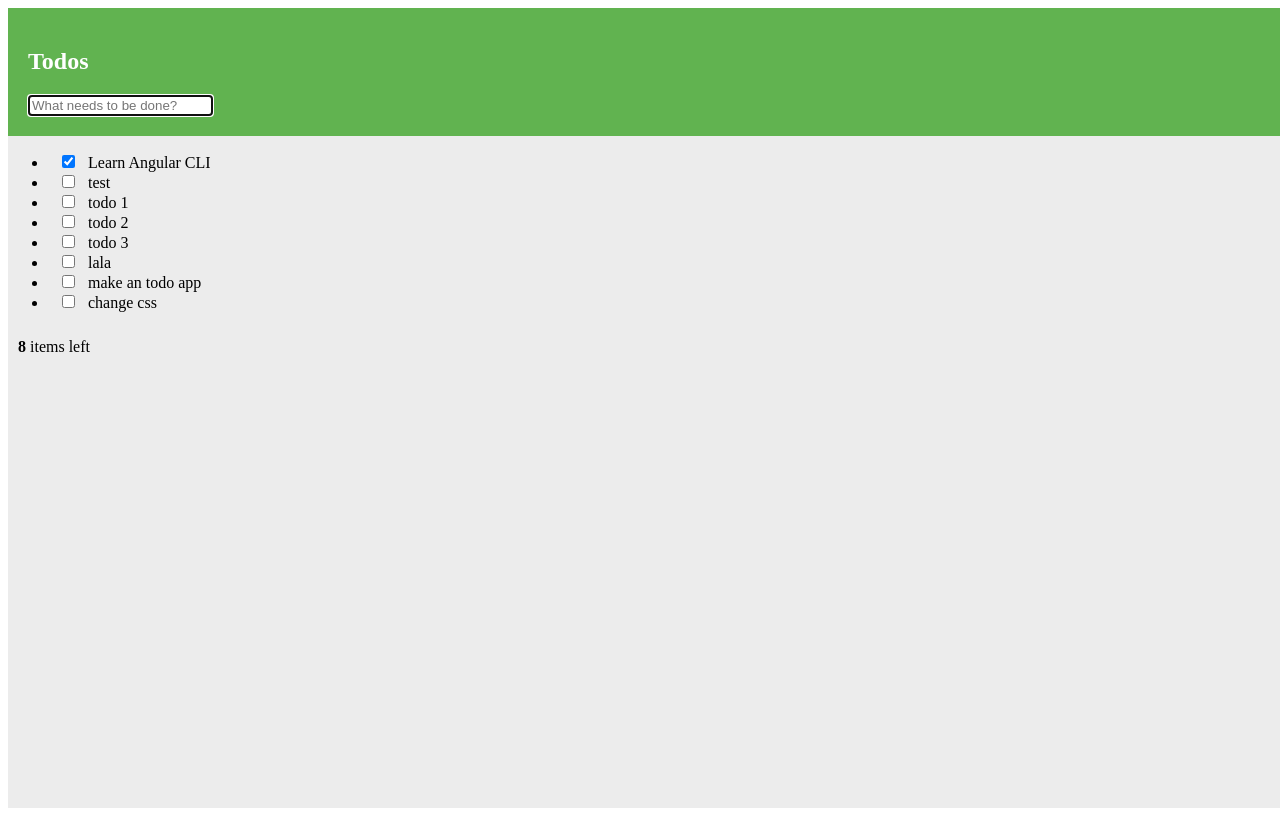
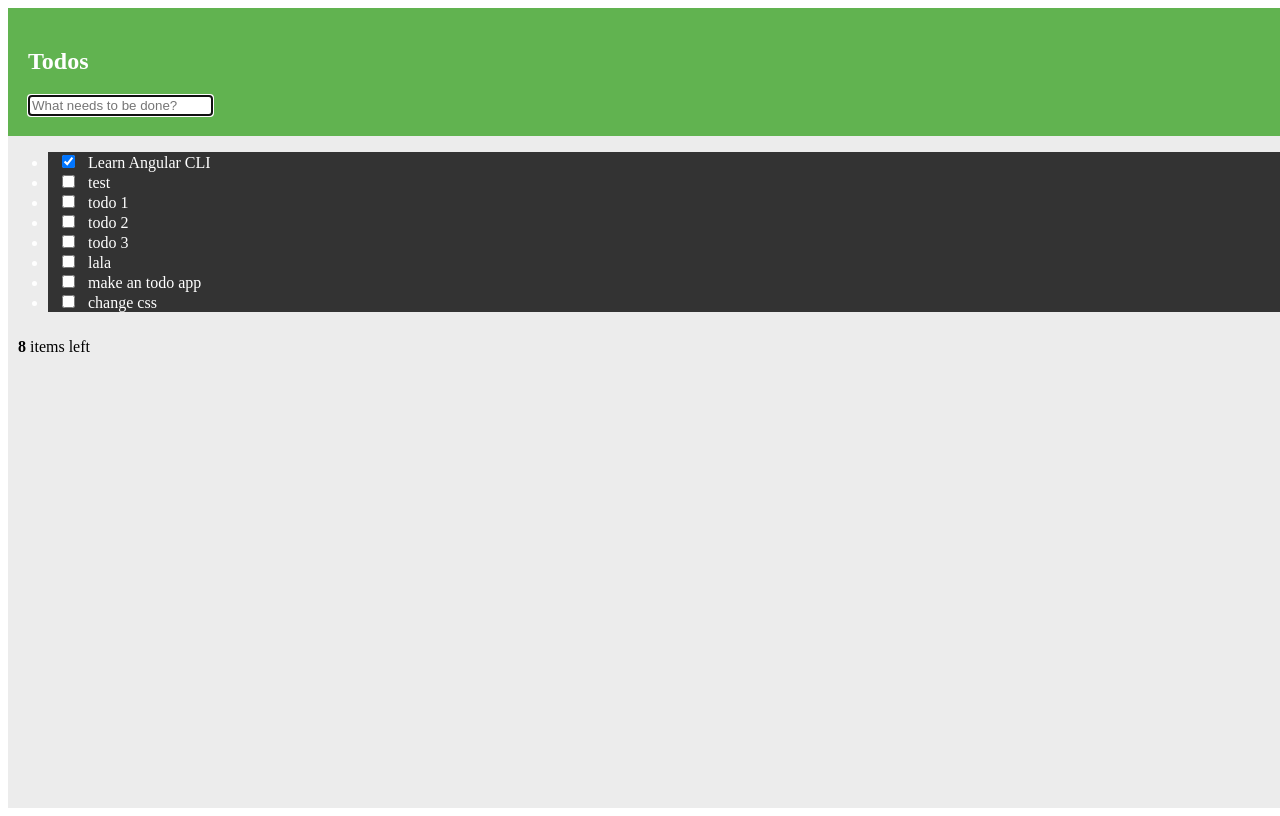
Before and after one commit to 19JeHe92/angular_todo_list, an Angular app: page / in a window 1280 px wide. Built offline with nearby package versions, Linux system fonts and the light colour scheme; data requests are answered from the project's data file.

Commit message:
edit styles of todo-list

```diff
--- a/src/app/todo-list/todo-list.component.css
+++ b/src/app/todo-list/todo-list.component.css
@@ -0,0 +1,5 @@
+.todo-list li{
+  background-color: #333;
+  border-radius: 0;
+  color: white;
+}
--- a/src/app/todo-list/todo-list.component.html
+++ b/src/app/todo-list/todo-list.component.html
@@ -1,6 +1,6 @@
 <section class="main" *ngIf="todos.length > 0">
-  <ul class="todo-list">
-    <li *ngFor="let todo of todos" [class.completed]="todo.complete">
+  <ul class="list-group todo-list">
+    <li class="list-group-item" *ngFor="let todo of todos" [class.completed]="todo.complete">
       <app-todo-list-item
         [todo]="todo"
         (toggleComplete)="onToggleTodoComplete($event)"
```
